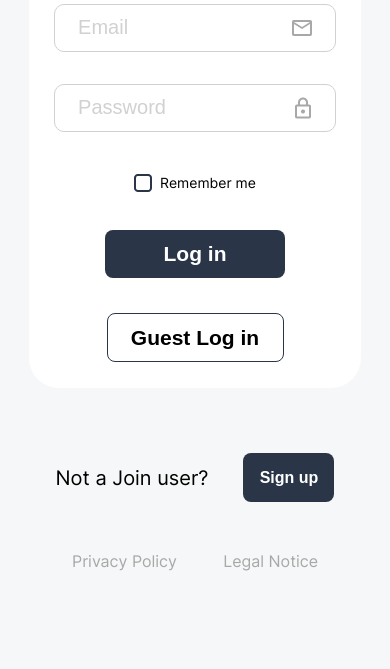
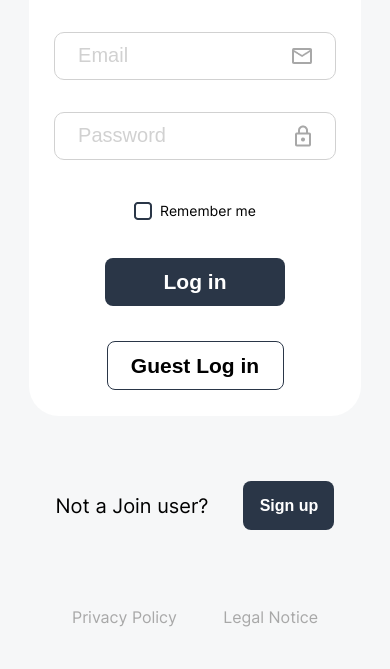
Before and after one commit to ProRuan/portfolio-join, a plain HTML site: page index.html in a window 390 px wide. Shown: the part 231-900 px from the top of the page. Before the commit the page ends 844 px from the top, so only its background shows below. Drawn offline with Linux system fonts and the light colour scheme; no server answers.

Commit message:
fixed login and sign-up for small mobiles

```diff
--- a/styles/login.css
+++ b/styles/login.css
@@ -6,9 +6,14 @@ body {
     font-family: 'Inter', sans-serif;
 }
 
+.login-body {
+    height: 100vh;
+    overflow-y: scroll;
+}
+
 .front-page-container {
     position: relative;
-    height: 100vh;
+    min-height: 900px;
     width: 100%;
     display: flex;
     align-items: center;
@@ -404,6 +409,7 @@ a {
     0% {
         bottom: -100px;
     }
+
     100% {
         bottom: 25%;
     }
--- a/styles/signup.css
+++ b/styles/signup.css
@@ -7,13 +7,15 @@ body {
 }
 
 .signup-content {
+    height: 100vh;
+    overflow-y: scroll;
     display: flex;
     position: relative;
 }
 
 .front-page-container {
     position: relative;
-    height: 100vh;
+    min-height: 900px;
     width: 100%;
     display: flex;
     align-items: center;
@@ -83,10 +85,10 @@ body {
 }
 
 .arrow-back-to-login {
-   position: absolute;
-   top: 0;
-   left: -100px;
-   cursor: pointer;
+    position: absolute;
+    top: 0;
+    left: -100px;
+    cursor: pointer;
 }
 
 .border {
@@ -149,6 +151,7 @@ body {
     color: #29ABE2;
     text-decoration: none;
 }
+
 .policy a:hover {
     text-decoration: underline;
 }
```
Lines whose indentation alone changed are shown as unchanged.
